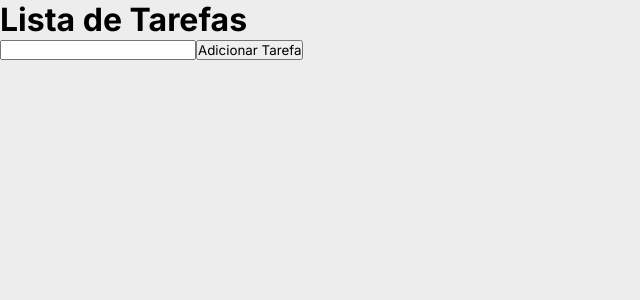
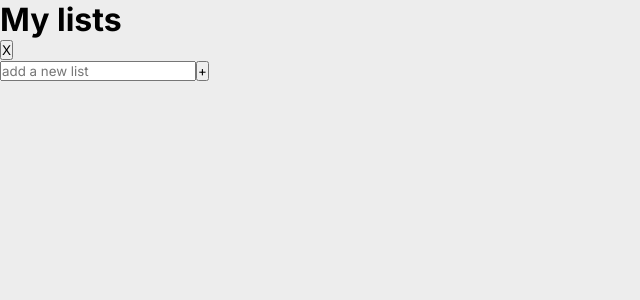
Before and after one commit to lz-junior/tasks, a React (Vite) app: page / in a window 1280 px wide. Shown: the top 300 px of the page, without its empty margins (0-640 px from the left). Built offline with nearby package versions, Linux system fonts and the light colour scheme; a web font is replaced by a local one.

Commit message:
conserto de components

```diff
--- /dev/null
+++ b/src/pages/Home/components/CheckList.tsx
@@ -0,0 +1,23 @@
+import React, { useState } from 'react';
+
+
+interface TaskItemProps {
+  task: string;
+}
+
+
+const CheckList: React.FC<TaskItemProps> = ({ task })=> {
+  const [isChecked, setIsChecked] = useState(false);
+
+
+  return (
+    <div>
+      <input
+        type="checkbox"
+
+      />
+    </div>
+  );
+}
+
+export default CheckList;
--- a/src/pages/Home/components/taskList.tsx
+++ b/src/pages/Home/components/taskList.tsx
@@ -1,9 +1,14 @@
 // src/components/TaskList.tsx
 import React from 'react';
+import CheckList from './CheckList';
+
+
 
 interface TaskListProps {
   tasks: string[];
 }
+
+
 
 const TaskList: React.FC<TaskListProps> = ({ tasks }) => {
   return (
@@ -11,6 +16,7 @@ const TaskList: React.FC<TaskListProps> = ({ tasks }) => {
       {tasks.map((task, index)=> (
         <li key={index}>{task}</li>
       ))}
+      <button type="button">X</button>
     </ul>
   );
 };
--- a/src/pages/Home/index.tsx
+++ b/src/pages/Home/index.tsx
@@ -1,6 +1,6 @@
 // src/App.tsx
 import React, { useState } from 'react';
-import TaskList from './components/taskList.tsx';
+import TaskList from './components/TaskList.tsx';
 
 
 
@@ -17,14 +17,17 @@ const Home: React.FC = ()=> {
 
   return (
     <div>
-      <h1>Lista de Tarefas</h1>
+      <h1>My lists</h1>
+
+      <TaskList tasks={tasks} />
+
       <input
         type="text"
         value={newTask}
-        onChange={(e) => setNewTask(e.target.value)}
+        onChange={(e)=> setNewTask(e.target.value)}
+        placeholder="add a new list"
       />
-      <button onClick={handleAddTask}>Adicionar Tarefa</button>
-      <TaskList tasks={tasks} />
+      <button onClick={handleAddTask}>+</button>
     </div>
   );
 };
```
